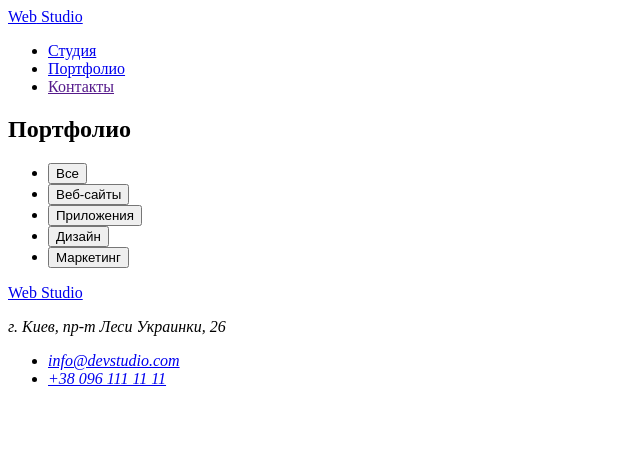
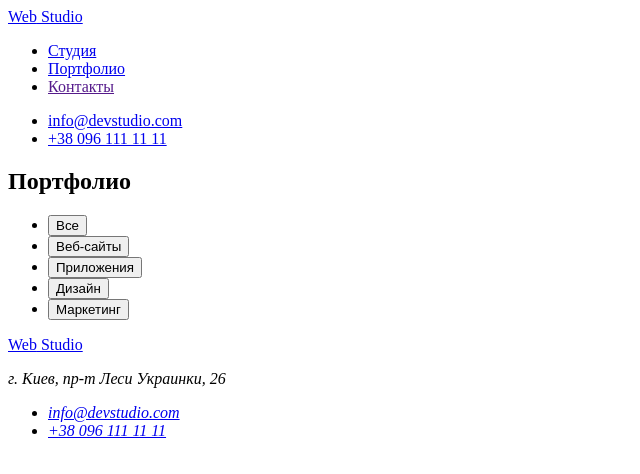
Before and after one commit to kolya-kyb/goit-markup-hw-02, a plain HTML site: page portfolio.htm in a window 1280 px wide. Shown: the whole page, without its empty margins (0-640 px from the left). Drawn offline with Linux system fonts and the light colour scheme.

Commit message:
Update portfolio.htm

```diff
--- a/portfolio.htm
+++ b/portfolio.htm
@@ -16,7 +16,10 @@
              <li><a href="">Контакты</a></li>
          </ul>
      </nav>
-
+        <ul>
+            <li><a href="mailto:info@devstudio.com">info@devstudio.com</a></li>
+            <li><a href="tel:+380961111111">+38 096 111 11 11</a></li>
+        </ul>
  </header>
  <main>
 <section>
```
